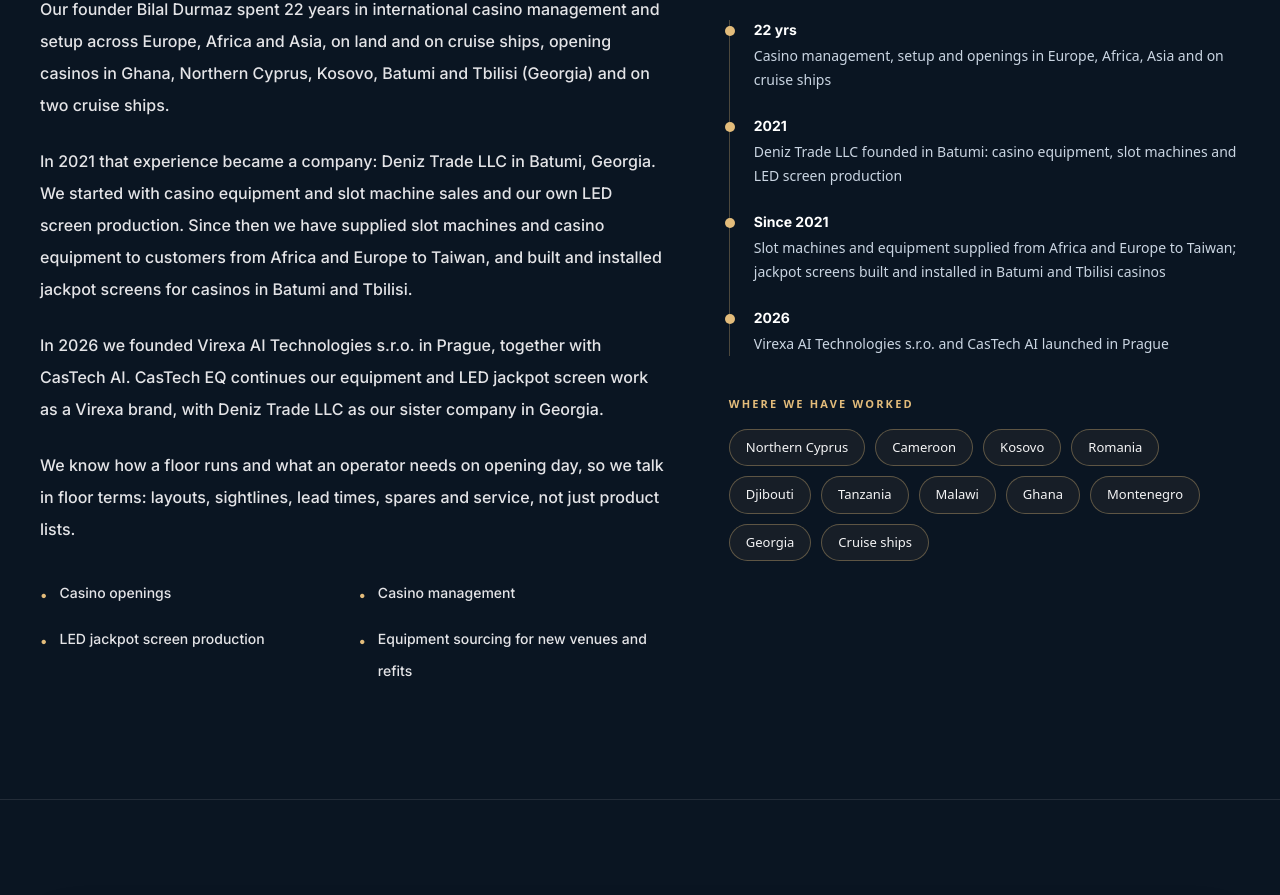
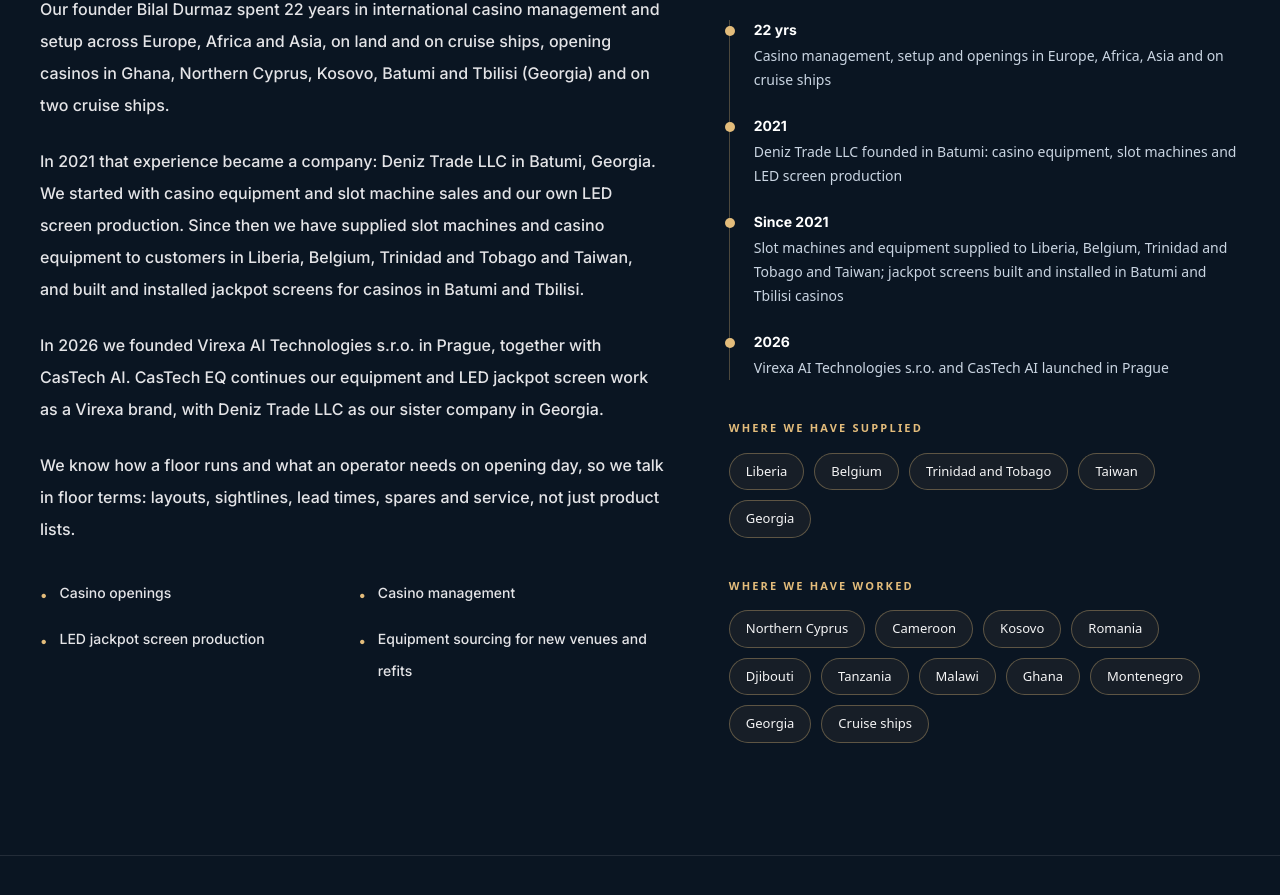
Before and after one commit to blldrmz/castech-site, a Next.js app: page /about in a window 1280 px wide. Shown: the part 1792-2687 px from the top of the page. Built offline with nearby package versions, Linux system fonts and the light colour scheme.

Commit message:
About: name sales countries (Liberia, Belgium, Trinidad and Tobago, Taiwan)
Co-Authored-By: Claude Opus 5.5 <noreply@anthropic.com>
Claude-Session: https://claude.ai/code/session_0133G4p2HLhVkN4fqtpHfWdw

```diff
--- a/src/app/about/page.tsx
+++ b/src/app/about/page.tsx
@@ -81,6 +81,12 @@ export default function AboutPage() {
                   </li>
                 ))}
               </ol>
+              <p className="mt-10 text-[11px] font-bold uppercase tracking-[.2em] text-[#e3bc7b]">{aboutBackground.salesTitle}</p>
+              <ul className="mt-4 flex flex-wrap gap-2.5">
+                {aboutBackground.sales.map((c) => (
+                  <li key={c} className="rounded-full border border-[#e3bc7b]/35 bg-[#e3bc7b]/[0.06] px-4 py-2 text-[13px] font-medium text-zinc-100">{c}</li>
+                ))}
+              </ul>
               <p className="mt-10 text-[11px] font-bold uppercase tracking-[.2em] text-[#e3bc7b]">{aboutBackground.placesTitle}</p>
               <ul className="mt-4 flex flex-wrap gap-2.5">
                 {aboutBackground.places.map((c) => (
--- a/src/content/aboutPage.ts
+++ b/src/content/aboutPage.ts
@@ -23,7 +23,7 @@ export const aboutBackground = {
   yearsText: "years of international casino management and setup",
   paragraphs: [
     "Our founder Bilal Durmaz spent 22 years in international casino management and setup across Europe, Africa and Asia, on land and on cruise ships, opening casinos in Ghana, Northern Cyprus, Kosovo, Batumi and Tbilisi (Georgia) and on two cruise ships.",
-    "In 2021 that experience became a company: Deniz Trade LLC in Batumi, Georgia. We started with casino equipment and slot machine sales and our own LED screen production. Since then we have supplied slot machines and casino equipment to customers from Africa and Europe to Taiwan, and built and installed jackpot screens for casinos in Batumi and Tbilisi.",
+    "In 2021 that experience became a company: Deniz Trade LLC in Batumi, Georgia. We started with casino equipment and slot machine sales and our own LED screen production. Since then we have supplied slot machines and casino equipment to customers in Liberia, Belgium, Trinidad and Tobago and Taiwan, and built and installed jackpot screens for casinos in Batumi and Tbilisi.",
     "In 2026 we founded Virexa AI Technologies s.r.o. in Prague, together with CasTech AI. CasTech EQ continues our equipment and LED jackpot screen work as a Virexa brand, with Deniz Trade LLC as our sister company in Georgia.",
     "We know how a floor runs and what an operator needs on opening day, so we talk in floor terms: layouts, sightlines, lead times, spares and service, not just product lists.",
   ],
@@ -31,9 +31,11 @@ export const aboutBackground = {
   timeline: [
     { year: "22 yrs", text: "Casino management, setup and openings in Europe, Africa, Asia and on cruise ships" },
     { year: "2021", text: "Deniz Trade LLC founded in Batumi: casino equipment, slot machines and LED screen production" },
-    { year: "Since 2021", text: "Slot machines and equipment supplied from Africa and Europe to Taiwan; jackpot screens built and installed in Batumi and Tbilisi casinos" },
+    { year: "Since 2021", text: "Slot machines and equipment supplied to Liberia, Belgium, Trinidad and Tobago and Taiwan; jackpot screens built and installed in Batumi and Tbilisi casinos" },
     { year: "2026", text: "Virexa AI Technologies s.r.o. and CasTech AI launched in Prague" },
   ],
+  salesTitle: "Where we have supplied",
+  sales: ["Liberia", "Belgium", "Trinidad and Tobago", "Taiwan", "Georgia"],
   placesTitle: "Where we have worked",
   places: [
     "Northern Cyprus",
```
